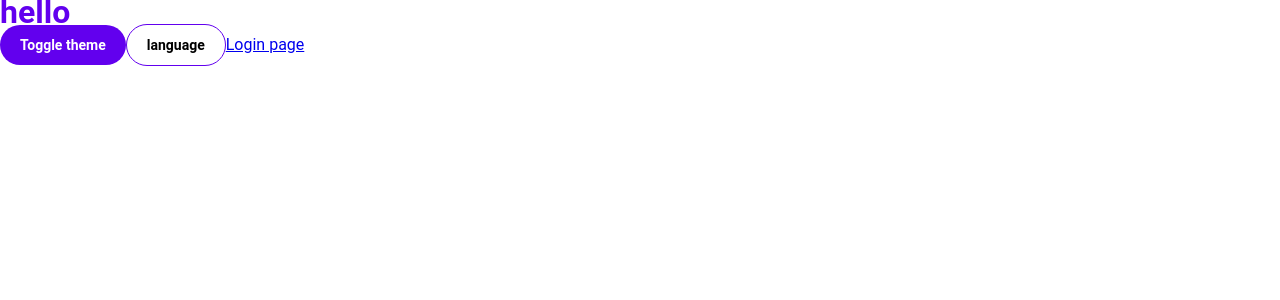
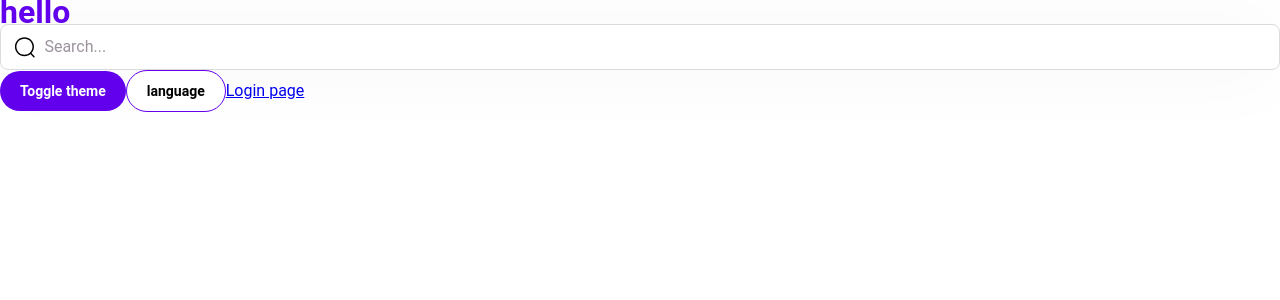
Before and after one commit to EnergyProger/e-commerce-food-market, a React (Vite) app: page / in a window 1280 px wide. Shown: the top 300 px of the page. Built offline with nearby package versions, Linux system fonts and the light colour scheme.

Commit message:
feat: Add a new reusable Input component, configure Stylelint

```diff
--- a/package.json
+++ b/package.json
@@ -29,6 +29,9 @@
     "eslint-plugin-react-refresh": "^0.4.24",
     "globals": "^16.5.0",
     "sass-embedded": "^1.97.3",
+    "stylelint": "^17.1.0",
+    "stylelint-config-standard": "^40.0.0",
+    "stylelint-config-standard-scss": "^17.0.0",
     "typescript": "~5.9.3",
     "typescript-eslint": "^8.46.4",
     "vite": "^7.2.4",
--- a/src/pages/Home/ui/HomePage.tsx
+++ b/src/pages/Home/ui/HomePage.tsx
@@ -1,7 +1,8 @@
 import { Link } from "react-router";
 import { useTheme } from "@/shared/config";
 import { useTranslation } from "react-i18next";
-import { Button } from "@/shared/ui";
+import { Button, Input } from "@/shared/ui";
+import SearchIcon from "@/shared/assets/icons/Search.svg?react";
 
 import styles from "./HomePage.module.scss";
 
@@ -16,6 +17,7 @@ const HomePage = () => {
   return (
     <>
       <h1 className={styles.title}>{t("hello")}</h1>
+      <Input placeholder="Search..." Icon={<SearchIcon />} />
       <Button onClick={toggleTheme}>Toggle theme</Button>
       <Button theme="outline" onClick={changeLanguage}>
         language
--- /dev/null
+++ b/src/shared/ui/Input/Input.module.scss
@@ -0,0 +1,43 @@
+.inputContainer {
+  min-width: 320px;
+  display: flex;
+  align-items: center;
+  gap: 8px;
+  background-color: var(--white);
+  border: 1px solid var(--gray-200);
+  box-shadow: 0 2px 80px 0 rgb(0 0 0 / 4%);
+  border-radius: 8px;
+  padding: var(--spacing-3) var(--spacing-4);
+  transition: all 0.2s linear;
+
+  &.focus {
+    border-color: var(--primary-color);
+  }
+
+  &.disabled {
+    background-color: var(--gray-50);
+  }
+}
+
+.rounded {
+  border-radius: 32px;
+}
+
+.input {
+  width: 100%;
+  border: none;
+  outline: none;
+  color: var(--gray-800);
+
+  &::placeholder {
+    color: var(--gray-400);
+  }
+
+  &.disabled {
+    color: var(--gray-300);
+
+    &::placeholder {
+      color: var(--gray-300);
+    }
+  }
+}
--- /dev/null
+++ b/src/shared/ui/Input/Input.tsx
@@ -0,0 +1,83 @@
+import { cn } from "@/shared/lib";
+import {
+  useState,
+  type ChangeEvent,
+  type InputHTMLAttributes,
+  type ReactNode,
+} from "react";
+import { Button } from "../Button/Button";
+import HideIcon from "@/shared/assets/icons/Hide.svg?react";
+import ShowIcon from "@/shared/assets/icons/Show.svg?react";
+
+import styles from "./Input.module.scss";
+
+type HTMLInputType = Omit<InputHTMLAttributes<HTMLInputElement>, "onChange">;
+
+interface InputProps extends HTMLInputType {
+  className?: string;
+  value?: string;
+  disabled?: boolean;
+  rounded?: boolean;
+  Icon?: ReactNode;
+  onChange?: (value: string) => void;
+}
+
+export const Input = (props: InputProps) => {
+  const {
+    className,
+    value,
+    Icon,
+    onChange,
+    disabled = false,
+    rounded = false,
+    type = "text",
+    ...rest
+  } = props;
+
+  const [showPassword, setShowPassword] = useState<boolean>(false);
+  const [focus, setFocus] = useState<boolean>(false);
+
+  const toggleShowPassword = () => setShowPassword((prev) => !prev);
+
+  const handleChange = (event: ChangeEvent<HTMLInputElement>) => {
+    onChange?.(event.target.value);
+  };
+
+  const handleFocus = () => setFocus(true);
+  const handleBlur = () => setFocus(false);
+
+  return (
+    <div
+      className={cn(styles.inputContainer, className, {
+        [styles.rounded]: rounded,
+        [styles.disabled]: disabled,
+        [styles.focus]: focus,
+      })}
+    >
+      {Icon}
+      <input
+        {...rest}
+        value={value}
+        disabled={disabled}
+        className={cn(styles.input, {
+          [styles.disabled]: disabled,
+        })}
+        type={showPassword && type === "password" ? "text" : type}
+        onChange={handleChange}
+        onFocus={handleFocus}
+        onBlur={handleBlur}
+      />
+
+      {type === "password" && (
+        <Button
+          theme="ghost"
+          type="button"
+          className={styles.toggleVisibility}
+          onClick={toggleShowPassword}
+        >
+          {showPassword ? <HideIcon /> : <ShowIcon />}
+        </Button>
+      )}
+    </div>
+  );
+};
--- a/src/shared/ui/index.ts
+++ b/src/shared/ui/index.ts
@@ -1,3 +1,4 @@
 import { Button } from "./Button/Button";
+import { Input } from "./Input/Input";
 
-export { Button };
+export { Button, Input };
```
Also changed, not shown: .stylelintrc.json (added), 1 other file (tests, documents, lock files or other folders).
